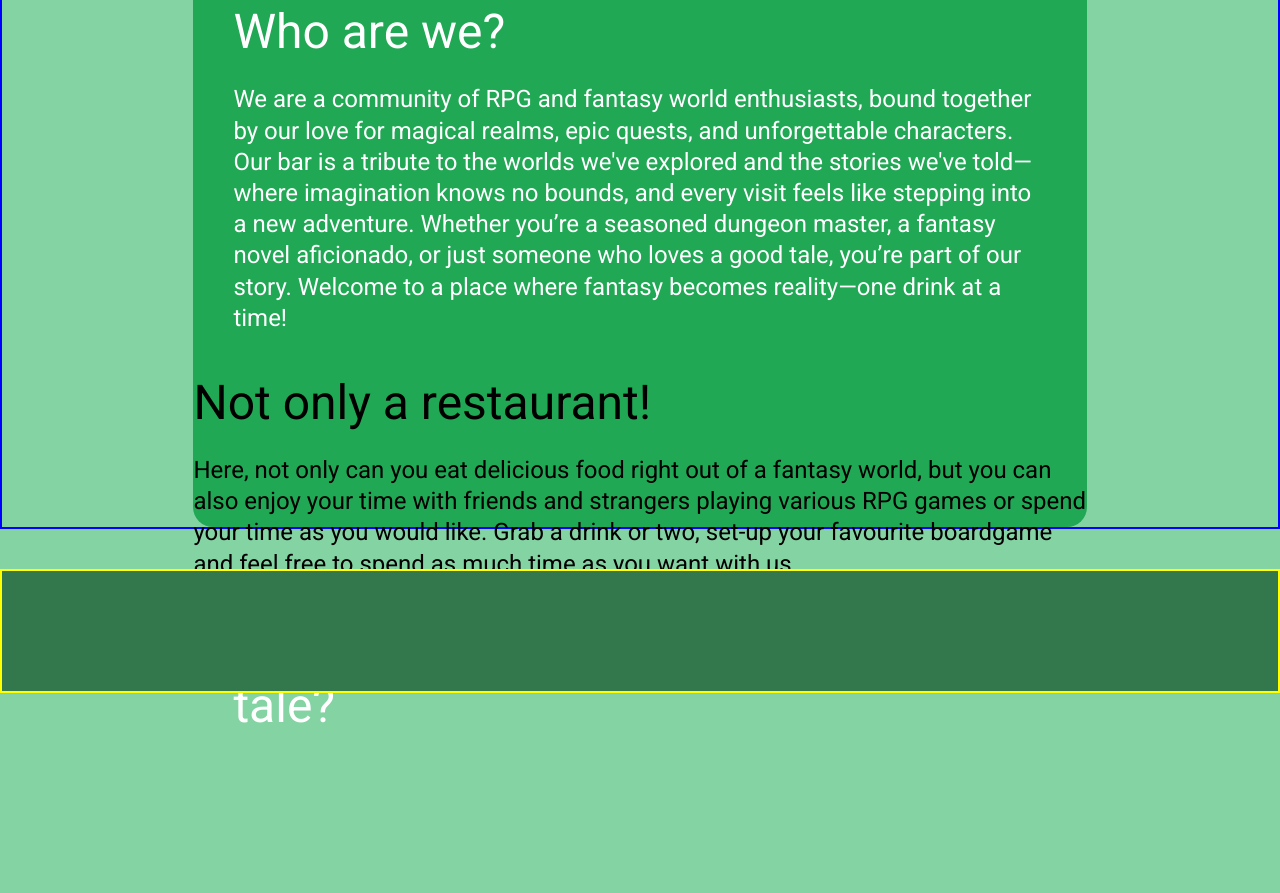
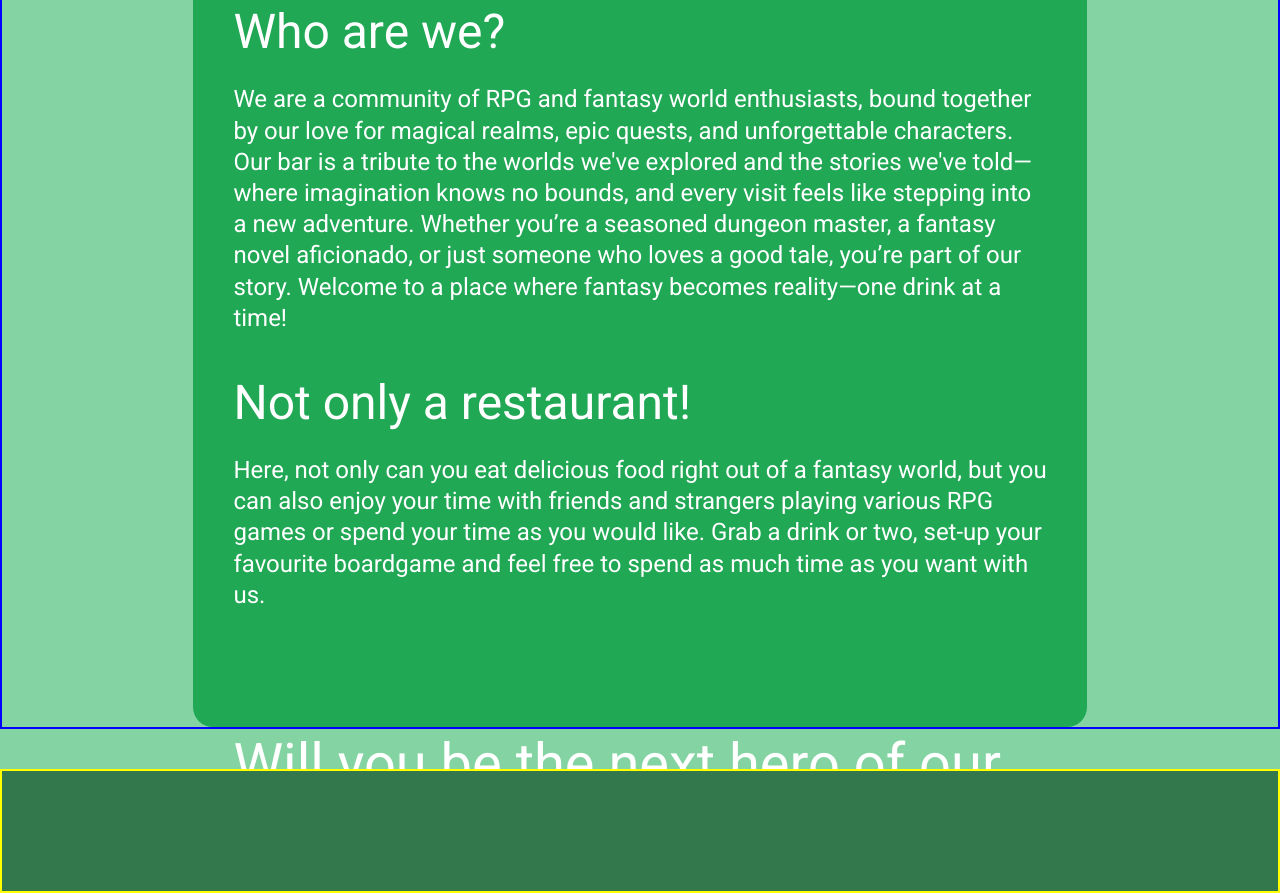
Before and after one commit to papiezonator/TOP-Restaurant-Page, a website built with webpack: page src/template.html in a window 1280 px wide. Shown: the part 639-1532 px from the top of the page. Before the commit the page ends 1373 px from the top, so only its background shows below. Built offline with nearby package versions, Linux system fonts and the light colour scheme; a web font is replaced by a local one.

Commit message:
added styling to the content

```diff
--- a/src/styles.css
+++ b/src/styles.css
@@ -85,7 +85,7 @@ body {
     margin-top: 5vh;
     margin-bottom: 5vh;
     border: 2px solid blue;
-    height: 120vh;
+    height: 145vh;
     justify-content: center;;
     align-items: center;
 }
@@ -113,8 +113,17 @@ body {
     margin: 5vh;
 }
 
+#info {
+    color: white;
+    margin: 5vh;
+}
+
 #message > h1 {
-    font-size: 3em;
+    margin-top: 15vh;
+    display: flex;
+    align-items: center;
+    justify-content: center;
+    font-size: 3.5em;
 }
 
 p, h2, h1 {
```
